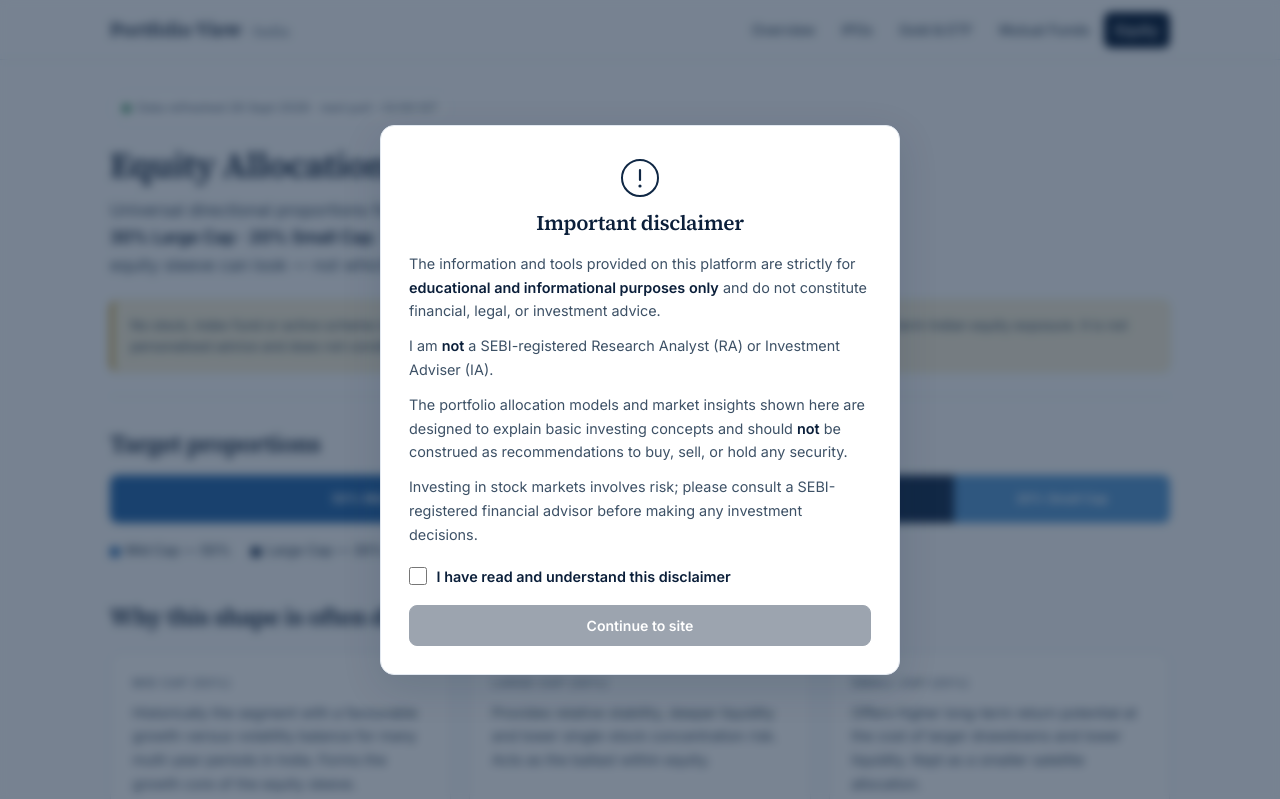
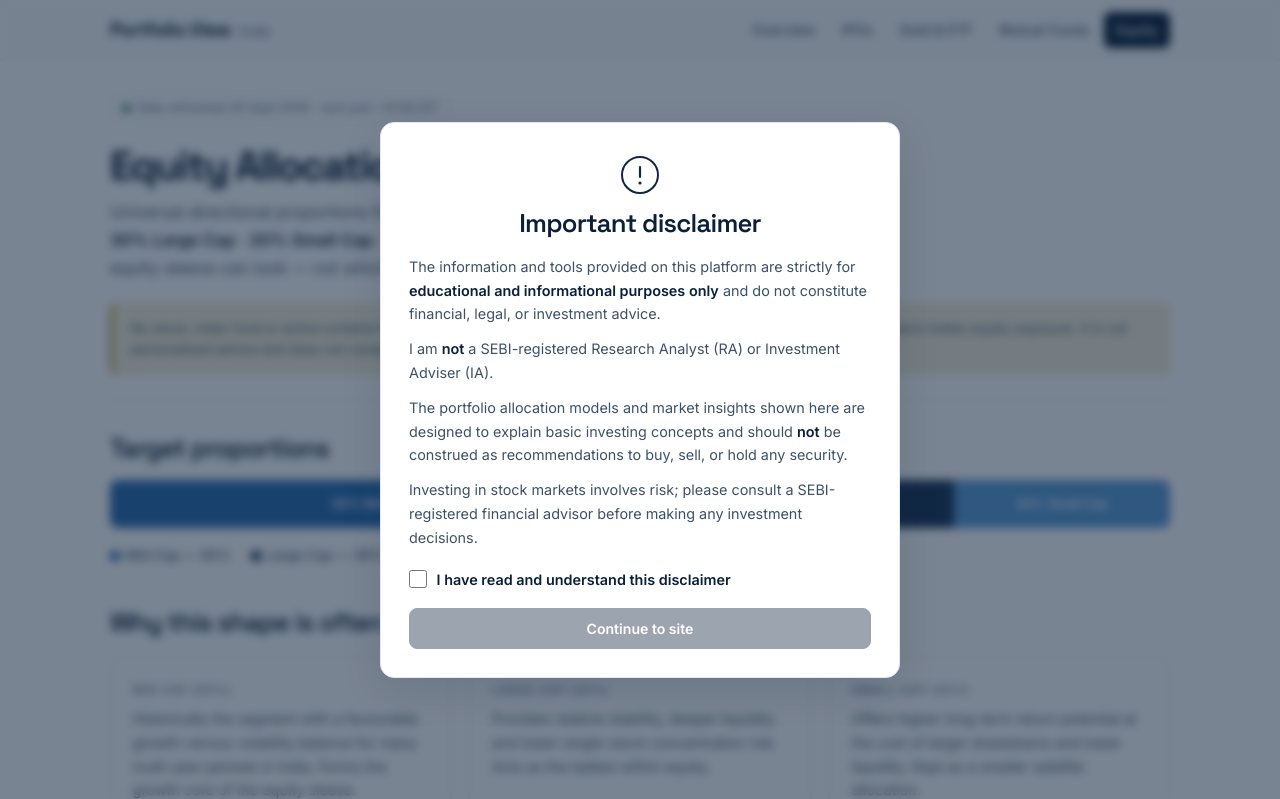
Before and after one commit to cometvault/indian-portfolio-view, a plain HTML site: page equity.html in a window 1280 px wide. Shown: the top 799 px of the page. Drawn offline with Linux system fonts and the light colour scheme.

Commit message:
Equity + MF pages: Space Grotesk + theme-font motion

```diff
--- a/equity.html
+++ b/equity.html
@@ -6,8 +6,9 @@
   <title>Equity Allocation — Portfolio View</title>
   <link rel="preconnect" href="https://fonts.googleapis.com">
   <link rel="preconnect" href="https://fonts.gstatic.com" crossorigin>
-  <link href="https://fonts.googleapis.com/css2?family=Inter:wght@400;500;600&family=Source+Serif+4:opsz,wght@8..60,500;8..60,600&display=swap" rel="stylesheet">
+  <link href="https://fonts.googleapis.com/css2?family=Inter:wght@400;500;600;700&family=Space+Grotesk:wght@500;600;700&display=swap" rel="stylesheet">
   <link rel="stylesheet" href="css/styles.css">
+  <link rel="stylesheet" href="css/theme-font.css">
 </head>
 <body>
   <header>
```
Also changed, not shown: mutual-funds.html (+2 -1 lines).
